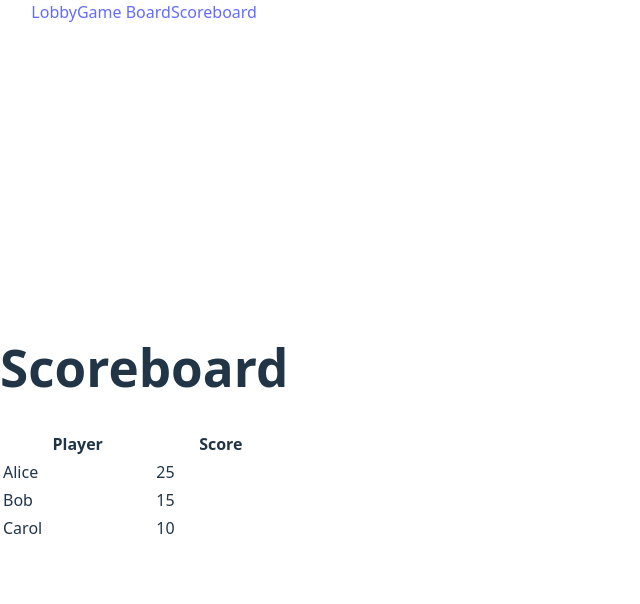
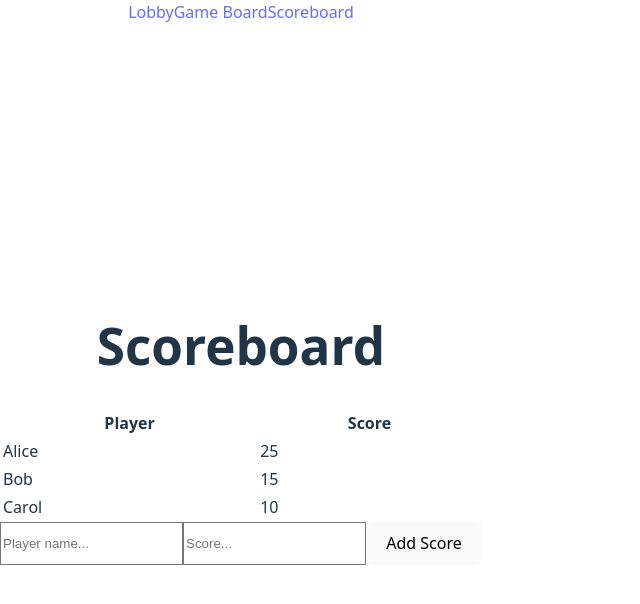
Before and after one commit to brunoengineer/wordguessinggame, a React (Vite) app: page /scoreboard in a window 1280 px wide. Shown: the top 604 px of the page, without its empty margins (0-640 px from the left). Built offline with nearby package versions, Linux system fonts and the light colour scheme.

Commit message:
feat: add interactivity to Lobby, GameBoard, and Scoreboard pages

```diff
--- a/src/pages/GameBoard.jsx
+++ b/src/pages/GameBoard.jsx
@@ -1,16 +1,33 @@
 import { useGame } from '../hooks/GameContext';
+import { useState } from 'react';
 
 export default function GameBoard() {
-  const { secretWord } = useGame();
+  const { secretWord, setSecretWord } = useGame();
+  const [guess, setGuess] = useState('');
+
+  const handleSetSecretWord = () => {
+    if (guess.trim()) {
+      setSecretWord(guess);
+      setGuess('');
+    }
+  };
+
   return (
     <div className="flex flex-col items-center justify-center min-h-screen bg-green-50">
       <h1 className="text-3xl font-bold mb-4">Game Board</h1>
       <div className="mb-4 p-4 bg-white rounded shadow">
         <span className="text-lg font-semibold">Secret Word: <span className="text-blue-600">{secretWord}</span></span>
       </div>
-      <div className="flex flex-col gap-2 w-full max-w-md">
-        <input className="border rounded px-3 py-2" placeholder="Propose a word..." />
-        <button className="bg-blue-600 text-white px-4 py-2 rounded shadow">Send</button>
+      <div className="flex flex-col gap-2 w-full max-w-md mb-4">
+        <input
+          className="border rounded px-3 py-2"
+          placeholder="Set or guess the secret word..."
+          value={guess}
+          onChange={e => setGuess(e.target.value)}
+        />
+        <button className="bg-blue-600 text-white px-4 py-2 rounded shadow" onClick={handleSetSecretWord}>
+          Set/Guess Word
+        </button>
       </div>
       <div className="mt-6">
         <h2 className="text-xl font-bold mb-2">Connections</h2>
--- a/src/pages/Lobby.jsx
+++ b/src/pages/Lobby.jsx
@@ -1,12 +1,33 @@
 import PlayerList from '../components/PlayerList';
 import { useGame } from '../hooks/GameContext';
+import { useState } from 'react';
 
 export default function Lobby() {
-  const { players } = useGame();
+  const { players, setPlayers } = useGame();
+  const [newPlayer, setNewPlayer] = useState('');
+
+  const handleAddPlayer = () => {
+    if (newPlayer.trim()) {
+      setPlayers([...players, { name: newPlayer, isMaster: false }]);
+      setNewPlayer('');
+    }
+  };
+
   return (
     <div className="flex flex-col items-center justify-center min-h-screen bg-blue-50">
       <h1 className="text-3xl font-bold mb-4">Lobby</h1>
       <PlayerList players={players} />
+      <div className="flex gap-2 mb-4">
+        <input
+          className="border rounded px-3 py-2"
+          placeholder="Add player name..."
+          value={newPlayer}
+          onChange={e => setNewPlayer(e.target.value)}
+        />
+        <button className="bg-blue-600 text-white px-4 py-2 rounded shadow" onClick={handleAddPlayer}>
+          Add Player
+        </button>
+      </div>
       <button className="bg-blue-600 text-white px-4 py-2 rounded shadow">Create Game</button>
       <button className="bg-green-600 text-white px-4 py-2 rounded shadow mt-2">Join Game</button>
     </div>
--- a/src/pages/Scoreboard.jsx
+++ b/src/pages/Scoreboard.jsx
@@ -1,12 +1,41 @@
 import ScoreTable from '../components/ScoreTable';
 import { useGame } from '../hooks/GameContext';
+import { useState } from 'react';
 
 export default function Scoreboard() {
-  const { scores } = useGame();
+  const { scores, setScores } = useGame();
+  const [playerName, setPlayerName] = useState('');
+  const [score, setScore] = useState('');
+
+  const handleAddScore = () => {
+    if (playerName.trim() && !isNaN(Number(score))) {
+      setScores([...scores, { name: playerName, score: Number(score) }]);
+      setPlayerName('');
+      setScore('');
+    }
+  };
+
   return (
     <div className="flex flex-col items-center justify-center min-h-screen bg-yellow-50">
       <h1 className="text-3xl font-bold mb-4">Scoreboard</h1>
       <ScoreTable scores={scores} />
+      <div className="flex gap-2 mt-4">
+        <input
+          className="border rounded px-3 py-2"
+          placeholder="Player name..."
+          value={playerName}
+          onChange={e => setPlayerName(e.target.value)}
+        />
+        <input
+          className="border rounded px-3 py-2"
+          placeholder="Score..."
+          value={score}
+          onChange={e => setScore(e.target.value)}
+        />
+        <button className="bg-yellow-600 text-white px-4 py-2 rounded shadow" onClick={handleAddScore}>
+          Add Score
+        </button>
+      </div>
     </div>
   );
 }
```
